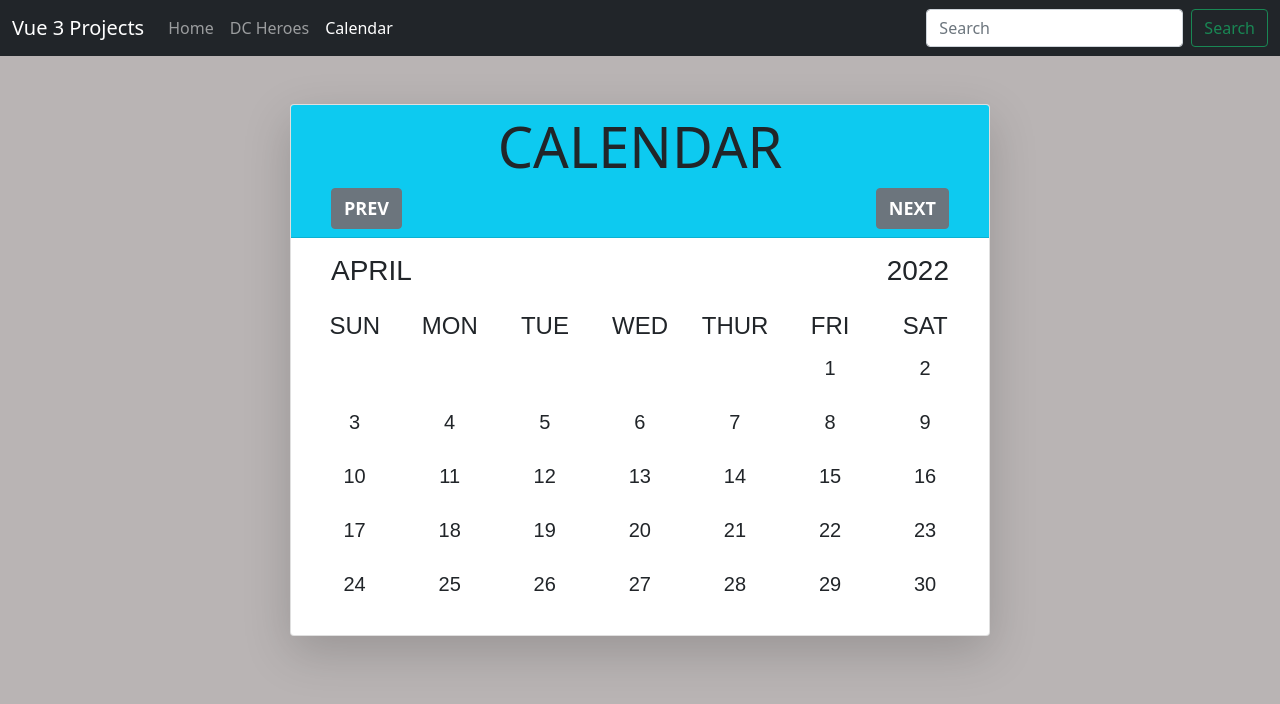
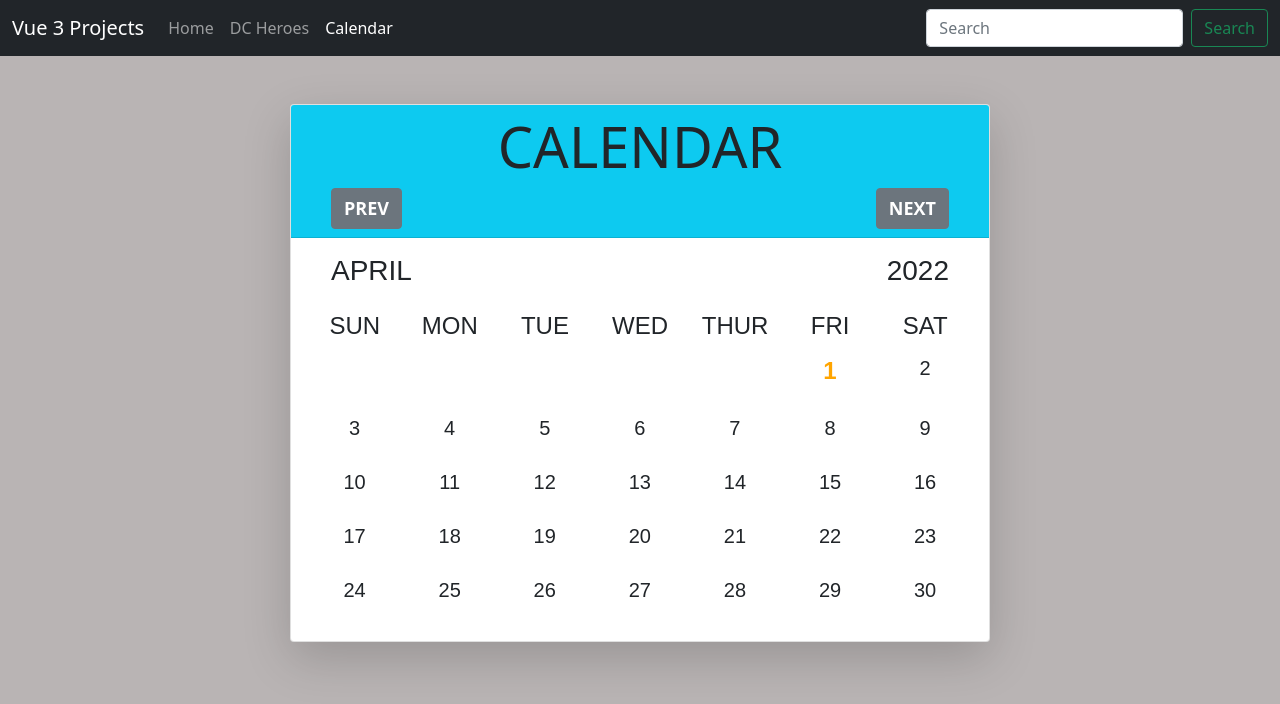
Before and after one commit to himanshu4712/vue-projects, a Vue app: page /calendar in a window 1280 px wide. Shown: the top 704 px of the page. Built offline with nearby package versions, Linux system fonts and the light colour scheme; a web font is replaced by a local one.

Commit message:
Calendar 100% completed

```diff
--- a/src/views/Calendar.vue
+++ b/src/views/Calendar.vue
@@ -30,7 +30,7 @@
 
         <div class="d-flex flex-wrap text-center">
           <p v-for="num in startDay()" :key="num" class="py-1"></p>
-          <p v-for="num in daysInMonths()" :key="num" class="py-1">{{ num }}</p>
+          <p v-for="num in daysInMonths()" :key="num" class="py-1" :class="currentDateClass(num)">{{ num }}</p>
         </div>
 
       </div>
@@ -47,6 +47,7 @@ export default {
       title: "Calendar",
       days: ["sun", "mon", "tue", "wed", "thur", "fri", "sat"],
       currentMonth: new Date().getMonth(),
+      currentDate: new Date().getUTCDate(),
       currentYear: new Date().getUTCFullYear(),
       monthsInYear: new Date().getUTCMonth(),
     };
@@ -73,12 +74,18 @@ export default {
       } else {
         this.currentMonth++;
       }
-    }
+    },
+    currentDateClass(day) {
+      return new Date(this.currentYear, this.currentMonth, day).toDateString() === new Date().toDateString() ? 'current-date' : '';
+    },
   },
   computed: {
     currentMonthName() {
       return new Date(this.currentYear, this.currentMonth).toLocaleString('default', {month: 'long'});
-    }
+    },
+  },
+  mounted() {
+
   }
 };
 </script>
@@ -86,6 +93,12 @@ export default {
 <style scoped>
 .card-dimension {
   width: 700px;
+}
+
+.current-date {
+  font-weight: bold;
+  font-size: 24px;
+  color: orange;
 }
 
 h4,
```
